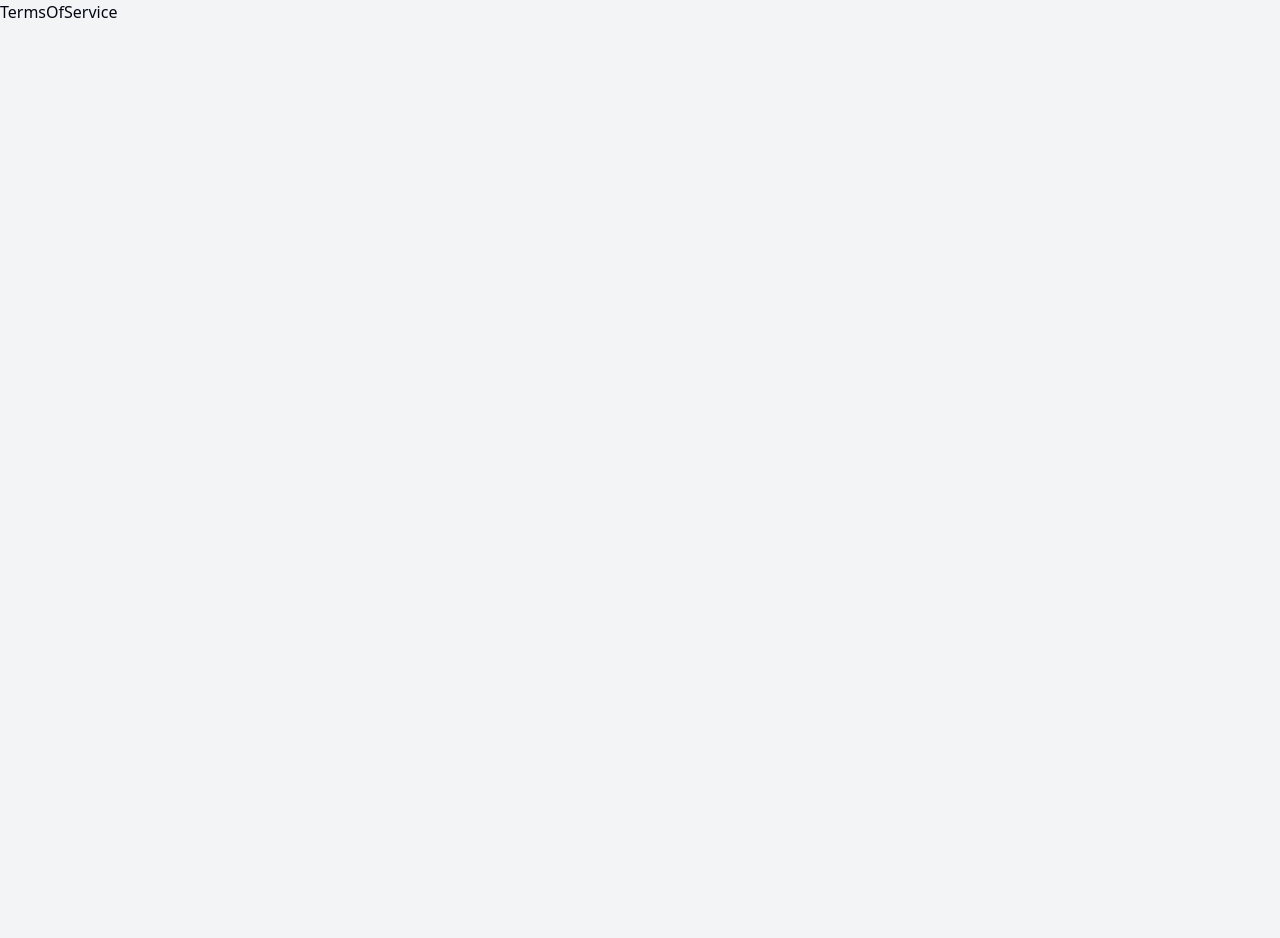
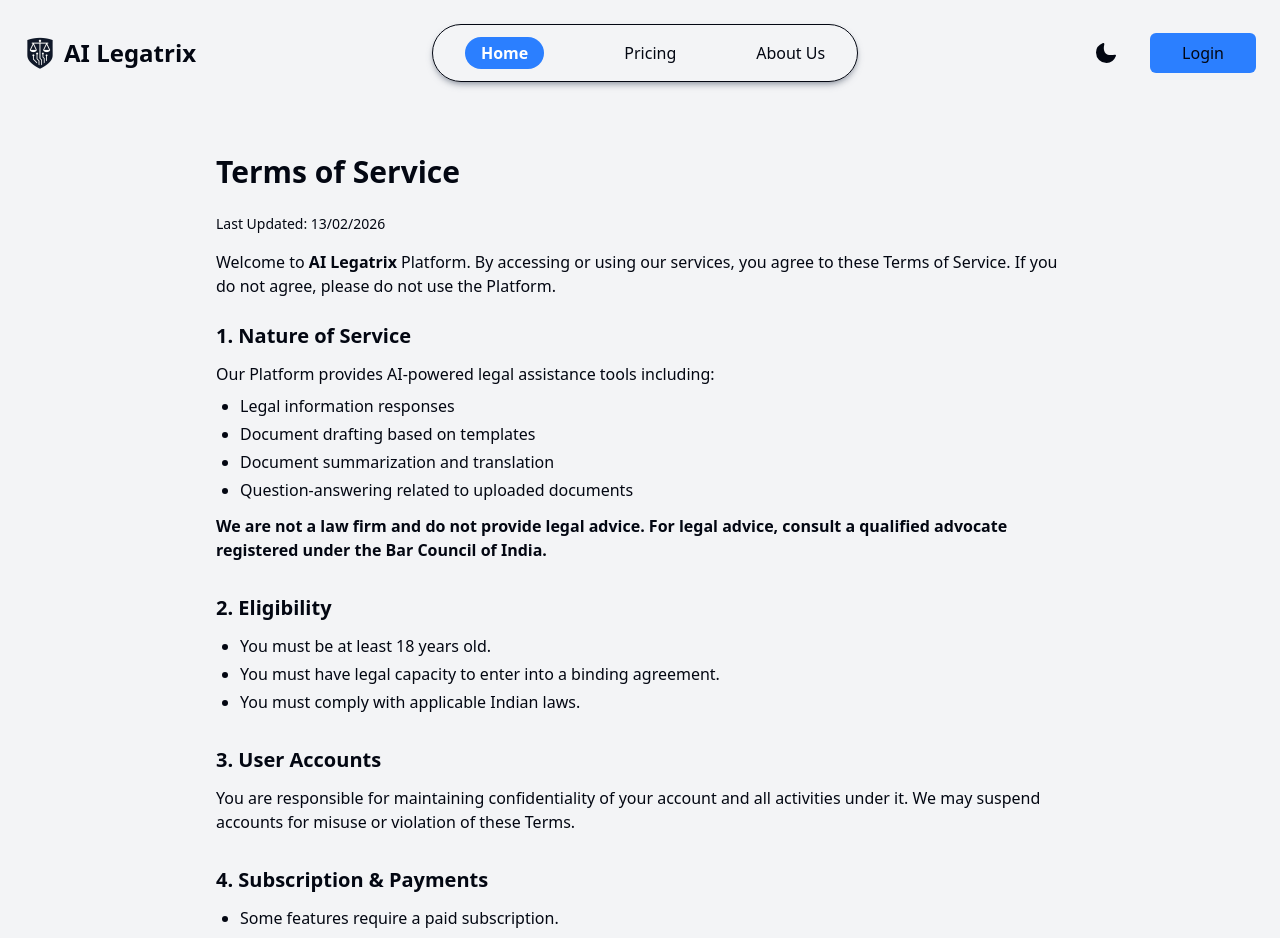
Before and after one commit to Prajwal-J03/documentation-assistant, a React (Vite) app in the folder client/: page /terms-of-service in a window 1280 px wide. Shown: the top 938 px of the page. Before the commit the page ends 800 px from the top, so only its background shows below. Built offline with nearby package versions, Linux system fonts and the light colour scheme.

Commit message:
Created Terms of Service page

```diff
--- a/client/src/Pages/TermsOfService.jsx
+++ b/client/src/Pages/TermsOfService.jsx
@@ -1,9 +1,126 @@
 import React from 'react'
+import Navbar from '../components/Navbar'
 
 const TermsOfService = () => {
     return (
-        <div>TermsOfService</div>
+        <div className="min-h-screen">
+            <Navbar />
+
+            <div className="max-w-4xl mx-auto px-6 py-12">
+                <h1 className="text-3xl font-bold mb-6">Terms of Service</h1>
+
+                <p className="mb-4 text-sm">
+                    Last Updated: 13/02/2026
+                </p>
+
+                <p className="mb-6">
+                    Welcome to <strong>AI Legatrix</strong> Platform. By accessing or using our services, you agree to
+                    these Terms of Service. If you do not agree, please do not use the
+                    Platform.
+                </p>
+
+                <Section title="1. Nature of Service">
+                    <p>
+                        Our Platform provides AI-powered legal assistance tools including:
+                    </p>
+                    <ul className="list-disc ml-6 mt-2 space-y-1">
+                        <li>Legal information responses</li>
+                        <li>Document drafting based on templates</li>
+                        <li>Document summarization and translation</li>
+                        <li>Question-answering related to uploaded documents</li>
+                    </ul>
+                    <p className="mt-3 font-semibold">
+                        We are not a law firm and do not provide legal advice. For legal
+                        advice, consult a qualified advocate registered under the Bar
+                        Council of India.
+                    </p>
+                </Section>
+
+                <Section title="2. Eligibility">
+                    <ul className="list-disc ml-6 space-y-1">
+                        <li>You must be at least 18 years old.</li>
+                        <li>You must have legal capacity to enter into a binding agreement.</li>
+                        <li>You must comply with applicable Indian laws.</li>
+                    </ul>
+                </Section>
+
+                <Section title="3. User Accounts">
+                    <p>
+                        You are responsible for maintaining confidentiality of your account
+                        and all activities under it. We may suspend accounts for misuse or
+                        violation of these Terms.
+                    </p>
+                </Section>
+
+                <Section title="4. Subscription & Payments">
+                    <ul className="list-disc ml-6 space-y-1">
+                        <li>Some features require a paid subscription.</li>
+                        <li>Fees are billed according to the selected plan.</li>
+                        <li>Payments are non-refundable unless stated otherwise.</li>
+                        <li>We may modify pricing with prior notice.</li>
+                    </ul>
+                </Section>
+
+                <Section title="5. AI-Generated Content Disclaimer">
+                    <p>
+                        AI-generated content may contain errors or inaccuracies. You are
+                        responsible for reviewing and validating all documents before use.
+                        We do not guarantee legal enforceability of generated documents.
+                    </p>
+                </Section>
+
+                <Section title="6. User Content">
+                    <p>
+                        You retain ownership of documents you upload. You represent that
+                        you have the legal right to use and upload such content.
+                    </p>
+                </Section>
+
+                <Section title="7. Prohibited Use">
+                    <ul className="list-disc ml-6 space-y-1">
+                        <li>Illegal activities</li>
+                        <li>Fraudulent document creation</li>
+                        <li>System abuse or reverse engineering</li>
+                        <li>Uploading malicious or unlawful content</li>
+                    </ul>
+                </Section>
+
+                <Section title="8. Limitation of Liability">
+                    <p>
+                        To the maximum extent permitted by Indian law, we are not liable
+                        for any indirect or consequential damages. Our total liability
+                        shall not exceed the amount paid by you in the last 3 months.
+                    </p>
+                </Section>
+
+                <Section title="9. Governing Law">
+                    <p>
+                        These Terms are governed by the laws of India. Disputes shall be
+                        subject to the jurisdiction of courts located in Bangalore.
+                    </p>
+                </Section>
+
+                <Section title="10. Changes to Terms">
+                    <p>
+                        We may update these Terms from time to time. Continued use of the
+                        Platform means you accept the updated Terms.
+                    </p>
+                </Section>
+
+                <Section title="11. Contact">
+                    <p>Email: contactus@ailegatrix.com</p>
+                    <p>Company Name: AI Legatrix</p>
+                </Section>
+            </div>
+        </div>
     )
 }
 
+const Section = ({ title, children }) => (
+    <div className="mb-8">
+        <h2 className="text-xl font-semibold mb-3">{title}</h2>
+        <div className="space-y-2">{children}</div>
+    </div>
+)
+
 export default TermsOfService
```
